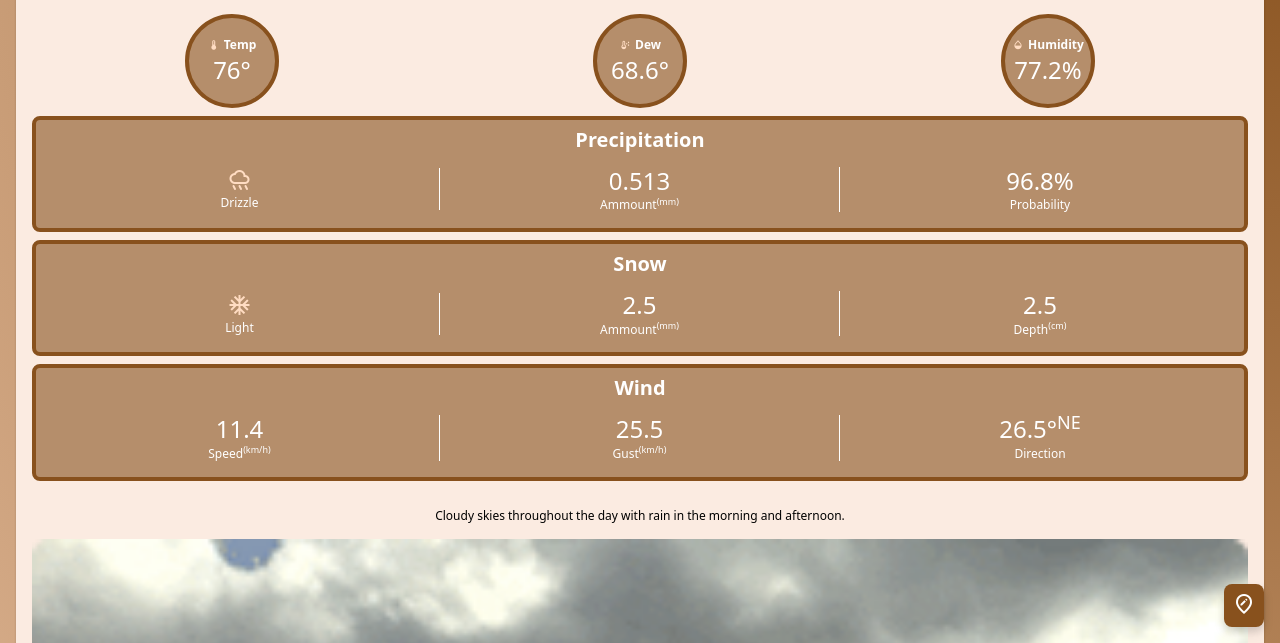
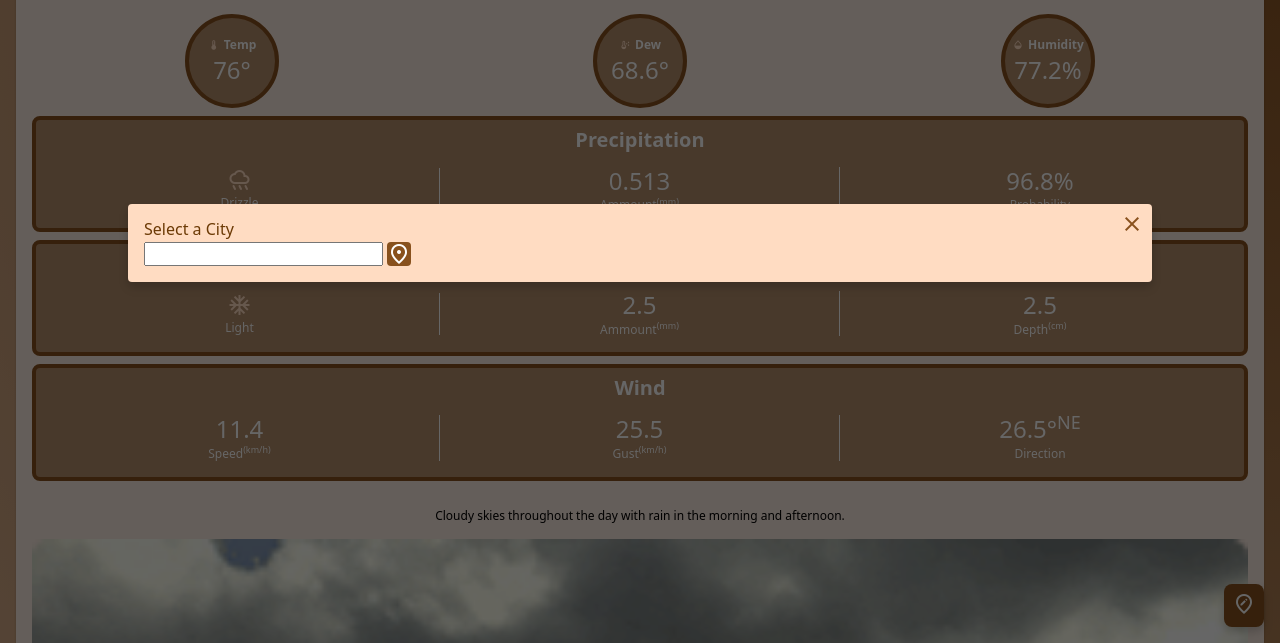
Before and after one commit to yvez404notfound/weather-app, a website built with webpack: page src/index.html in a window 1280 px wide. Both pictures are taken after a click on the button "edit_location". Shown: the part 157-800 px from the top of the page. Built offline with nearby package versions, Linux system fonts and the light colour scheme; no server answers; a web font is replaced by a local one.

Commit message:
feat: Fetch weather data by location

```diff
--- a/src/api/weatherApi.js
+++ b/src/api/weatherApi.js
@@ -9,9 +9,6 @@ const getWeatherByLocation = async function (location) {
 		);
 
 		const weather = await response.json();
-		downloadJson(weather);
-		console.log(weather);
-
 		return weather;
 	} catch (error) {
 		console.error(error);
@@ -19,3 +16,4 @@ const getWeatherByLocation = async function (location) {
 };
 
 // getWeatherByLocation("Caloocan");
+export { getWeatherByLocation };
--- a/src/index.css
+++ b/src/index.css
@@ -5,6 +5,17 @@ h1,
 h2 {
 	padding: 0;
 	margin: 0;
+}
+
+dialog {
+	border: none;
+	position: absolute;
+	left: 0;
+	padding: 0;
+}
+
+dialog::backdrop {
+	background-color: rgb(var(--scrim) / 60%);
 }
 
 a {
@@ -211,3 +222,34 @@ footer > a > svg {
 	width: auto;
 	height: 1.5rem;
 }
+
+dialog.edit-location-modal {
+	background-color: rgb(var(--primary-container));
+	color: rgb(var(--on-primary-container));
+	box-shadow: var(--elevation-3);
+	border-radius: 0.25rem;
+	position: relative;
+	width: 80%;
+	padding: 1rem;
+}
+
+.edit-location-modal > .close-btn {
+	position: absolute;
+	top: 0.5rem;
+	right: 0.5rem;
+	background-color: rgb(var(--primary-container));
+	color: rgb(var(--primary));
+}
+
+.edit-location-modal > form {
+	margin-top: 0.25rem;
+	display: flex;
+	gap: 0.25rem;
+}
+
+.edit-location-modal .confirm-location-btn {
+	background-color: rgb(var(--primary));
+	color: rgb(var(--on-primary));
+	border-radius: 0.25rem;
+	cursor: pointer;
+}
--- a/src/index.html
+++ b/src/index.html
@@ -21,9 +21,11 @@
 		<title>Vanilla Webpack Template</title>
 	</head>
 	<body>
+		<!-- Edit location FAB -->
 		<button class="edit-location-fab">
 			<span class="material-symbols-outlined"> edit_location </span>
 		</button>
+
 		<main class="weather-data-card">
 			<div class="date-selection">
 				<button class="arrow-button material-symbols-outlined">
@@ -119,5 +121,25 @@
 				><span>yvez404notfound</span>
 			</a>
 		</footer>
+
+		<!-- Edit location modal -->
+		<dialog
+			class="edit-location-modal"
+			id="edit-location-modal">
+			<button class="close-btn material-symbols-outlined">close</button>
+			<label for="city">Select a City</label>
+			<form>
+				<input
+					type="text"
+					name="city"
+					id="city"
+					required />
+				<button
+					type="submit"
+					class="confirm-location-btn material-symbols-outlined">
+					location_on
+				</button>
+			</form>
+		</dialog>
 	</body>
 </html>
--- a/src/index.js
+++ b/src/index.js
@@ -10,10 +10,24 @@ import "./api/giphyApi.js";
 import "./api/weatherApi.js";
 
 import DynamicColorThemeGenerator from "./services/dynamicColorThemeGenerator.js";
+import LocationHandler from "./services/locationHandler.js";
+import WeatherDataHandler from "./services/weatherDataHandler.js";
 
 const bodyElement = document.querySelector("body");
+const editLocationModalElement = document.querySelector(".edit-location-modal");
+const editLocationFabElement = document.querySelector(".edit-location-fab");
 
 const dynamicColorThemeGenerator = new DynamicColorThemeGenerator(bodyElement);
 dynamicColorThemeGenerator.initDefaultTheme();
 
+const locationHandler = new LocationHandler(
+	editLocationModalElement,
+	editLocationFabElement
+);
+locationHandler.initLocationHandler();
+
+const weatherDataHandler = new WeatherDataHandler();
+
 console.log("Template is working");
+
+export { weatherDataHandler };
--- /dev/null
+++ b/src/services/locationHandler.js
@@ -0,0 +1,50 @@
+import { weatherDataHandler } from "..";
+import { getWeatherByLocation } from "../api/weatherApi";
+import { getUserCityLocation } from "../utils/geolocation";
+import { closeDialog, openDialog } from "../utils/modal.js";
+
+class LocationHandler {
+	constructor(dialogElement, fabElement) {
+		this.dialogElement = dialogElement;
+		this.fabElement = fabElement;
+
+		this.dialogCloseBtn = this.dialogElement.querySelector(".close-btn");
+		this.dialogInputElement = this.dialogElement.querySelector("form > input");
+		this.dialogConfirmLocationBtn =
+			this.dialogElement.querySelector("form > button");
+	}
+
+	initLocationHandler() {
+		this.fabElement.addEventListener("click", () => {
+			openDialog(this.dialogElement);
+
+			let userCityLocation;
+			getUserCityLocation()
+				.then((res) => {
+					userCityLocation = res;
+				})
+				.then(() => {
+					if (userCityLocation) {
+						this.dialogInputElement.value = userCityLocation;
+					}
+				});
+		});
+
+		this.dialogCloseBtn.addEventListener("click", () => {
+			closeDialog(this.dialogElement);
+		});
+
+		this.dialogConfirmLocationBtn.addEventListener("click", async (e) => {
+			e.preventDefault();
+
+			const location = this.dialogInputElement.value;
+			const weatherData = await getWeatherByLocation(location);
+
+			closeDialog(this.dialogElement);
+
+			weatherDataHandler.updateWeatherData(weatherData);
+		});
+	}
+}
+
+export default LocationHandler;
--- /dev/null
+++ b/src/services/weatherDataHandler.js
@@ -0,0 +1,20 @@
+class WeatherDataHandler {
+	weatherData;
+
+	constructor() {}
+
+	updateWeatherData(weatherData) {
+		this.weatherData = weatherData;
+		this.currentWeatherData = this.weatherData.days[0];
+	}
+
+	getWeatherData() {
+		return this.weatherData;
+	}
+
+	getWeatherDataToday() {
+		return this.currentWeatherData;
+	}
+}
+
+export default WeatherDataHandler;
--- /dev/null
+++ b/src/utils/geolocation.js
@@ -0,0 +1,19 @@
+const getUserCityLocation = function () {
+	return new Promise((resolve, reject) => {
+		navigator.geolocation.getCurrentPosition(
+			async ({ coords }) => {
+				const res = await fetch(`
+						https://nominatim.openstreetmap.org/reverse?format=json&lat=${coords.latitude}&lon=${coords.longitude}
+						`);
+				const { address } = await res.json();
+				return resolve(address.city);
+			},
+			(error) => {
+				console.log(error.message);
+				return reject("");
+			}
+		);
+	});
+};
+
+export { getUserCityLocation };
--- /dev/null
+++ b/src/utils/modal.js
@@ -0,0 +1,11 @@
+const closeDialog = function (dialogElement) {
+	dialogElement.close();
+	document.body.style.overflow = "";
+};
+
+const openDialog = function (dialogElement) {
+	dialogElement.showModal();
+	document.body.style.overflow = "hidden";
+};
+
+export { closeDialog, openDialog };
```
Also changed, not shown: src/services/domHandler.js (added, +11 -0 lines).
